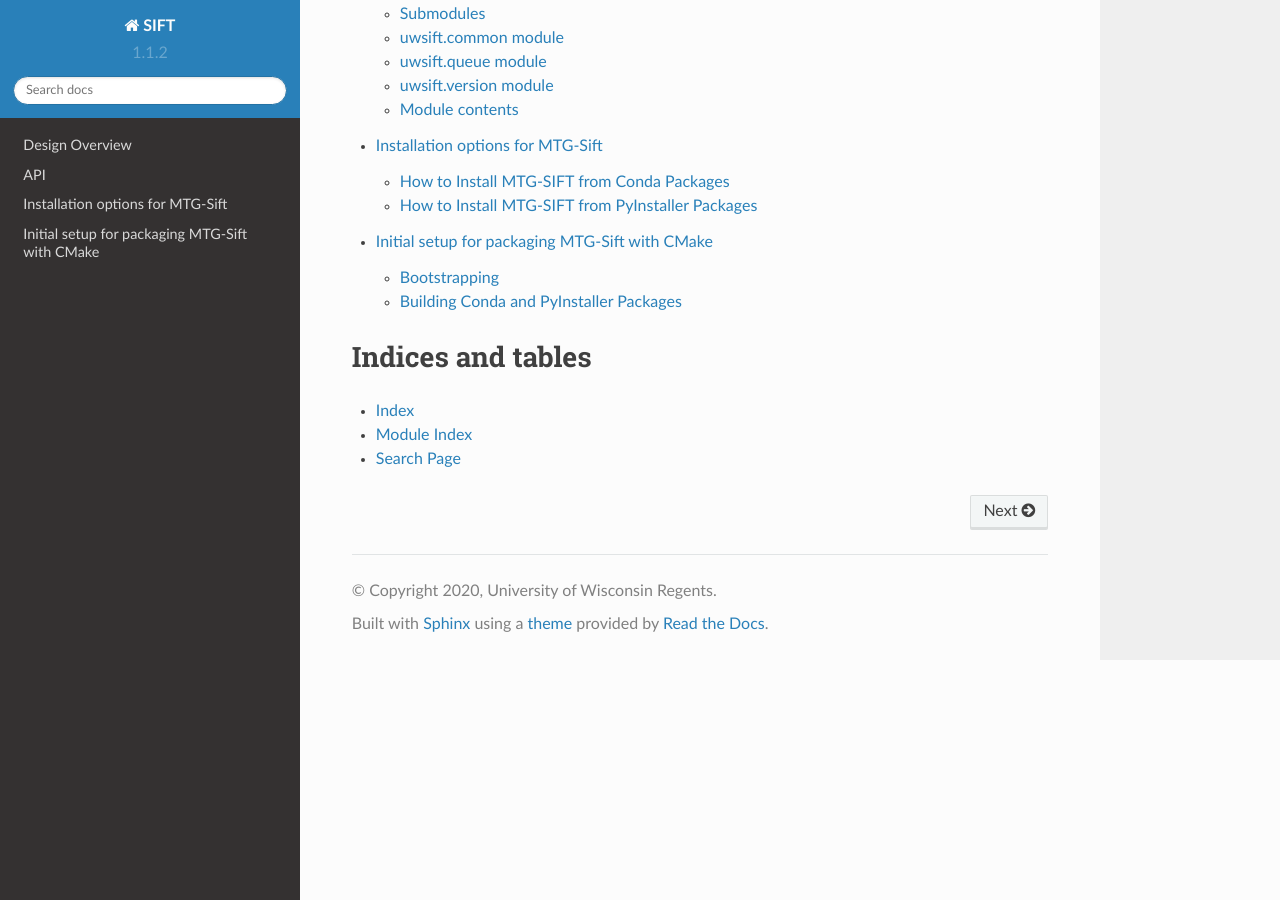
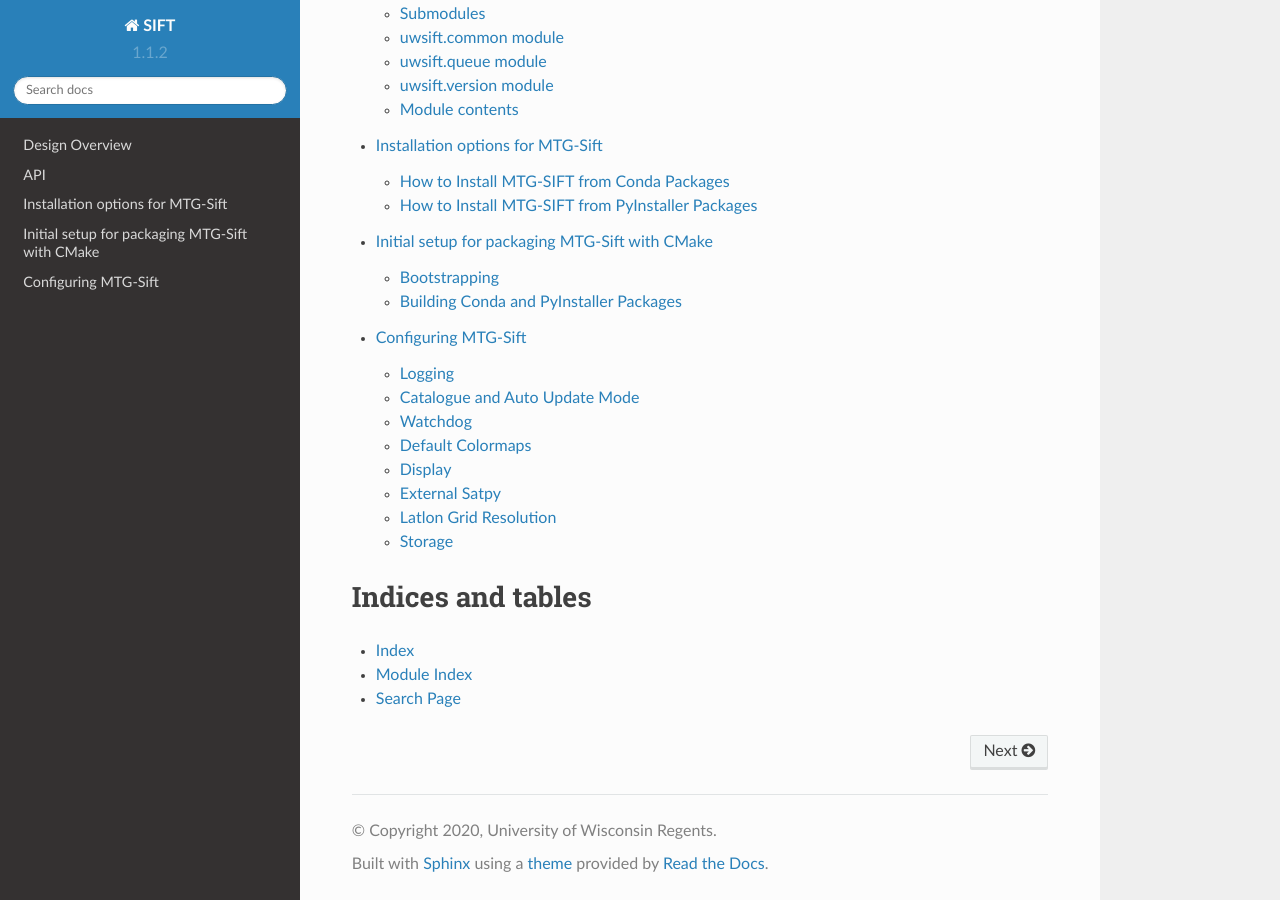
Before and after one commit to ssec/sift, a Sphinx documentation site: the page built from doc/source/index.rst, in a window 1280 px wide and 900 px high, scrolled down 627 px. Built offline with Sphinx 7.4.7 and the Read the Docs theme 2.0.0, drawn with Linux system fonts in a browser that asks for light colours; some of the changed lines change nothing that is shown.

Commit message:
Compile configuration documentation together
by providing an quick general documentation about how to configure
MTG-SIFT and reference the detail reStructuredText documents.

```diff
--- /dev/null
+++ b/doc/source/configuration.rst
@@ -0,0 +1,29 @@
+Configuration
+-------------
+
+Many aspects of MTG-SIFT can or must be configured.
+
+The software comes with a set of sample configuration in separate files in a
+directory structure below the directory ``resources`` This structure mirrors the
+structure where the according configurations have to be located for actual use:
+The contents of the tree ``/config/SIFT/settings/config/``,
+``/config/SIFT/settings/config/readers`` can be copied (and adjusted of course)
+to the user's directories ``~/.config/SIFT/settings/config/``, and
+``~/.config/SIFT/settings/config/readers`` respectively. Instead of having
+several single files the YAML files on the same directory level can be merged
+together into one.
+
+MTG-SIFT uses the Donfig config library, for addtional details on how to write
+configurations have a look here: https://donfig.readthedocs.io/en/latest/.
+
+.. toctree::
+   :maxdepth: 2
+
+   Logging <configuration-logging.rst>
+   Catalogue and Auto Update Mode <configuration-catalogue-auto_update_mode.rst>
+   Watchdog <configuration-watchdog.rst>
+   Default Colormaps <configuration-default_colormaps.rst>
+   Display <configuration-display.rst>
+   External Satpy <configuration-external_satpy.rst>
+   Latlon Grid Resolution <configuration-latlon-grid-resolution.rst>
+   Storage <configuration-storage.rst>
--- a/doc/source/index.rst
+++ b/doc/source/index.rst
@@ -24,6 +24,7 @@
    Contributing <CONTRIBUTING>
    Installation options for MTG-Sift <INSTALLATION-mtgsift>
    Initial setup for packaging MTG-Sift with CMake <PACKAGING-mtgsift>
+   Configuring MTG-Sift <configuration>
 
 
 Indices and tables
```
